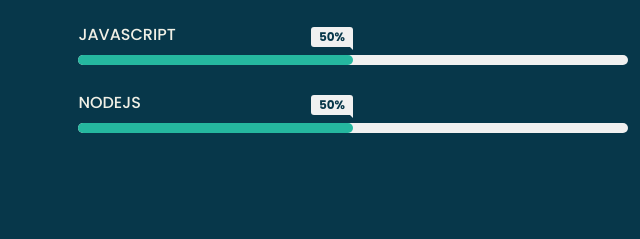
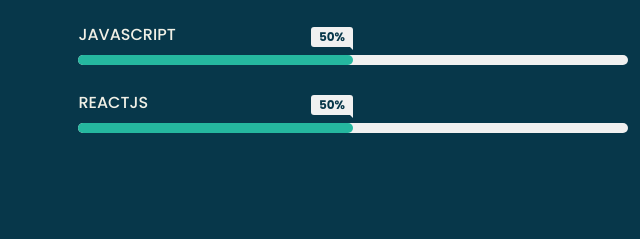
Before and after one commit to Abhay2201-Av/Portfolio, a plain HTML site: page index.html in a window 1280 px wide. Shown: the part 1176-1415 px from the top of the page, 534-1174 px from the left. Drawn offline with nearby package versions, Linux system fonts and the light colour scheme.

Commit message:
Update index.html

```diff
--- a/index.html
+++ b/index.html
@@ -83,7 +83,7 @@
                       <div class="progress-line"><span class="javascript"></span></div>
                       <div class="bar">
                         <div class="info">
-                          <span>NODEJS</span>
+                          <span>REACTJS</span>
                         </div>
                         <div class="progress-line"><span class="c"></span></div>
                       </div>
```
